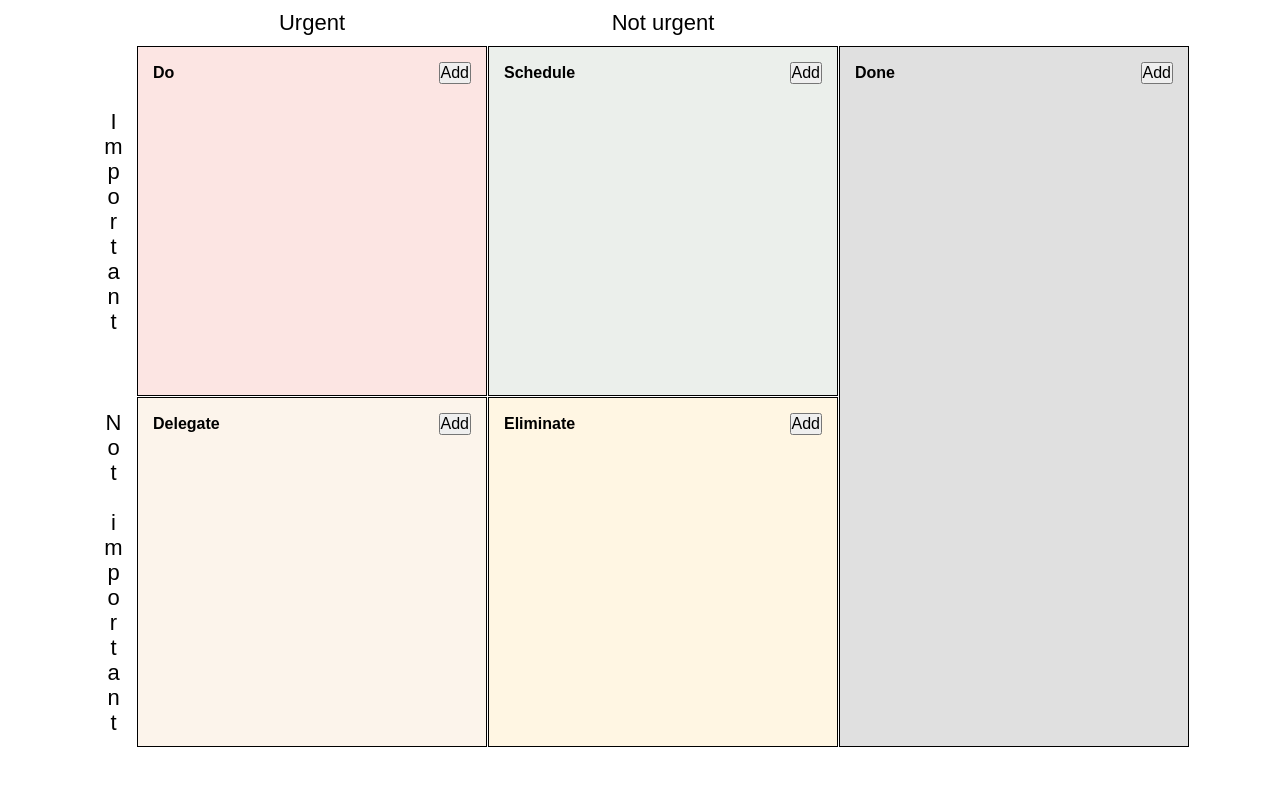
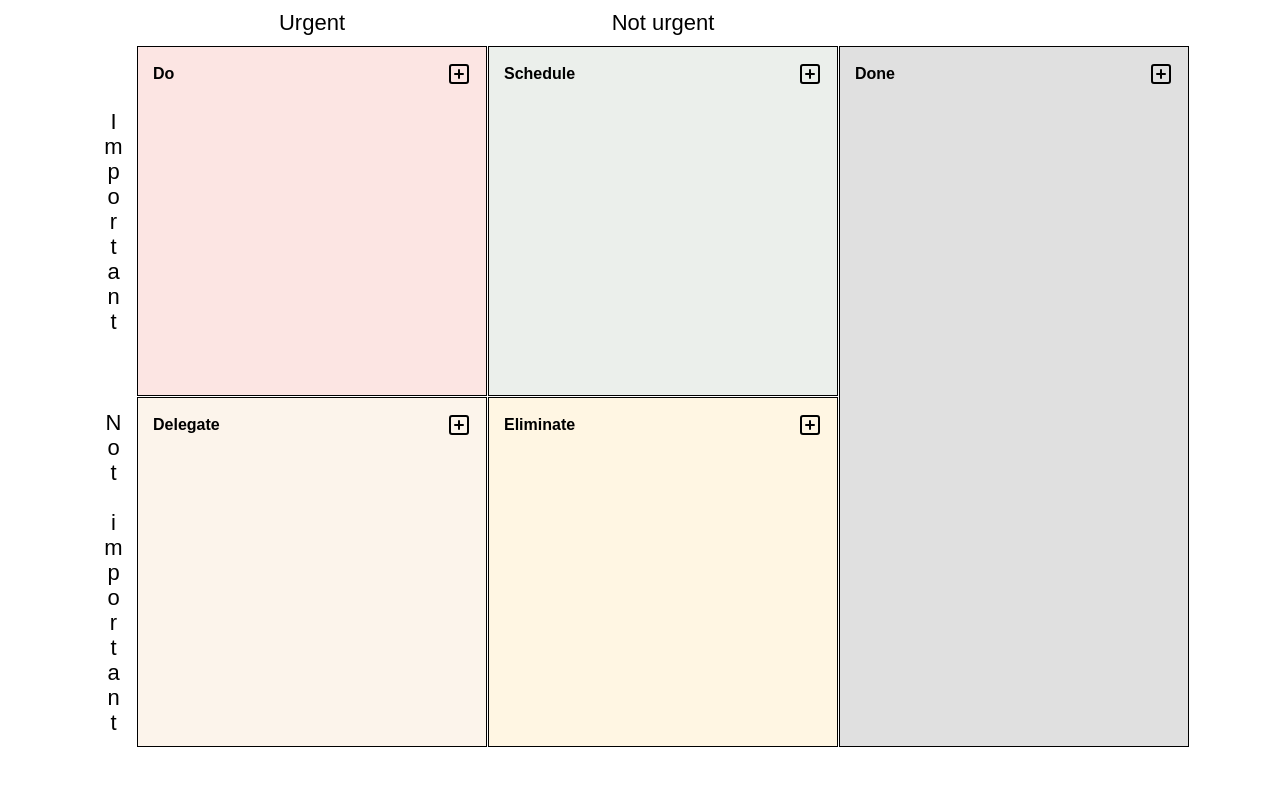
Before and after one commit to attuo/Priorizer, a React (Create React App) app: page / in a window 1280 px wide. Shown: the top 786 px of the page. Built offline with nearby package versions, Linux system fonts and the light colour scheme.

Commit message:
Add some icons, animations and other minor improvements

```diff
--- a/package.json
+++ b/package.json
@@ -9,7 +9,9 @@
     "react": "^16.13.1",
     "react-beautiful-dnd": "^13.0.0",
     "react-dom": "^16.13.1",
-    "react-scripts": "3.4.3"
+    "react-feather": "^2.0.8",
+    "react-scripts": "3.4.3",
+    "react-transition-group": "^4.4.1"
   },
   "scripts": {
     "start": "react-scripts start",
--- a/src/components/Area.css
+++ b/src/components/Area.css
@@ -33,8 +33,8 @@
 
 .area-droppable {
   height: 100%;
-  overflow-y: auto;
-  overflow-x: hidden;
+  /* overflow-y: auto;
+  overflow-x: hidden; */
   padding: 5px;
 }
 
@@ -62,3 +62,18 @@
   grid-area: done;
   background-color: #E0E0E0;
 }
+
+.item-enter {
+  opacity: 0.5;
+}
+.item-enter-active {
+  opacity: 1;
+  transition: opacity 300ms ease-in;
+}
+/* .item-exit {
+  opacity: 1;
+}
+.item-exit-active {
+  opacity: 0;
+  transition: opacity 300ms ease-in;
+} */
--- a/src/components/Area.js
+++ b/src/components/Area.js
@@ -1,5 +1,7 @@
 import React from 'react';
 import { Droppable } from 'react-beautiful-dnd';
+import { PlusSquare } from 'react-feather';
+import { CSSTransition, TransitionGroup } from 'react-transition-group';
 
 import Todo from './Todo';
 
@@ -10,20 +12,24 @@ function Area(props) {
   const areaClassName = data.name.toLowerCase();
 
   const todos = data.items.map((item, index) =>
-    <Todo areaKey={areaKey} key={item.id} data={item} index={index} remove={remove} change={change}/>
+    <CSSTransition key={item.id} classNames="item" timeout={0}>
+      <Todo areaKey={areaKey} key={item.id} data={item} index={index} remove={remove} change={change}/>
+    </CSSTransition>
   );
 
   return (
     <div key={areaKey} className={`area ${areaClassName}-area`}>
       <div className={"area-title"}>
         <h2 className="title-text">{data.name}</h2>
-        <button onClick={() => add(areaKey)}>Add</button>
+        <button onClick={() => add(areaKey)}><PlusSquare/></button>
       </div>
       <div className={"area-content"}>
       <Droppable key={areaKey} droppableId={areaKey} >
         { (provided, snapshot) => (
           <div className={`area-droppable ${snapshot.isDraggingOver ? "dragging-over" : ""}`} {...provided.droppableProps} ref={provided.innerRef}>
-            {todos}
+            <TransitionGroup>
+              {todos}
+            </TransitionGroup>
             {provided.placeholder}
           </div>
         )}
--- a/src/components/Text.js
+++ b/src/components/Text.js
@@ -1,6 +1,7 @@
 import React, { useState, useEffect, useRef, useCallback } from "react";
 import useKeypress from "../hooks/useKeyPress";
 import useOnClickOutside from "../hooks/useOnClickOutside";
+import { Edit, CheckSquare } from 'react-feather';
 
 import './Text.css';
 
@@ -20,7 +21,6 @@ function Text(props) {
 
   // Click outside
   // useOnClickOutside(wrapperRef, () => {
-  //   console.log("Käy outside");
   //   if (isInputActive) {
   //     onSetText(inputValue);
   //     setIsInputActive(false);
@@ -69,8 +69,6 @@ function Text(props) {
   }
 
   const handleEdit = () => {
-    console.log("Käy täällä");
-    // TODO: Fix EDIT bug
     setIsInputActive(true);
   }
 
@@ -94,9 +92,9 @@ function Text(props) {
       }
     </span>
     { isInputActive ?
-      <button className="action-button save-button" onClick={handleSave}>S</button>
+      <button className="action-button save-button" onClick={handleSave}><CheckSquare/></button>
       :
-      <button className="action-button edit-button" onClick={handleEdit}>E</button>
+      <button className="action-button edit-button" onClick={handleEdit}><Edit/></button>
     }
 
     </>
--- a/src/components/Todo.css
+++ b/src/components/Todo.css
@@ -6,7 +6,19 @@
   margin-bottom: 5px;
   padding: 5px;
   align-items: center;
+  transform: perspective(1px) translateZ(0);
+  animation-name: hvr-pop;
+  animation-duration: 0.3s;
+  animation-timing-function: linear;
+  animation-iteration-count: 1;
 }
+
+/* .todo:hover {
+  animation-name: hvr-pop;
+  animation-duration: 0.3s;
+  animation-timing-function: linear;
+  animation-iteration-count: 1;
+} */
 
 .todo:hover button {
   visibility: visible;
@@ -15,3 +27,9 @@
 .dragging {
   background-color: var(--todo-drag-color);
 }
+
+@keyframes pop {
+  50% {
+    transform: scale(1.2);
+  }
+}
--- a/src/components/Todo.js
+++ b/src/components/Todo.js
@@ -1,13 +1,14 @@
 import React from 'react';
 import { Draggable } from 'react-beautiful-dnd';
 import Text from "./Text";
+import { XSquare } from 'react-feather';
 
 import './Todo.css'
 
 function Todo(props) {
   // TODO: Use hooks to NOT pass the "remove" props all the way down here
+  // TODO: Don't render all the changes all the time
   const { data, areaKey, index, remove, change } = props;
-  console.log("TODO renderöi: ", areaKey, index, data)
 
   return(
     <Draggable key={data.id} draggableId={data.id} index={index}>
@@ -22,7 +23,8 @@ function Todo(props) {
             text={data.text}
             onSetText={text => change(areaKey, index, text)}
            />
-            <button className="action-button remove-button" onClick={() => remove(areaKey, index)}>X</button>
+           <button className="action-button remove-button" onClick={() => remove(areaKey, index)}><XSquare /></button>
+
           </div>
       }
     </Draggable>
--- a/src/index.css
+++ b/src/index.css
@@ -21,3 +21,12 @@
 body {
   font-family: Arial, Helvetica, sans-serif;
 }
+
+button {
+  background-color: transparent;
+  display: inline-flex;
+  border: none;
+  padding: 0px;
+  cursor: pointer;
+  margin: 0;
+}
```
Also changed, not shown: 1 other file (tests, documents, lock files or other folders).
